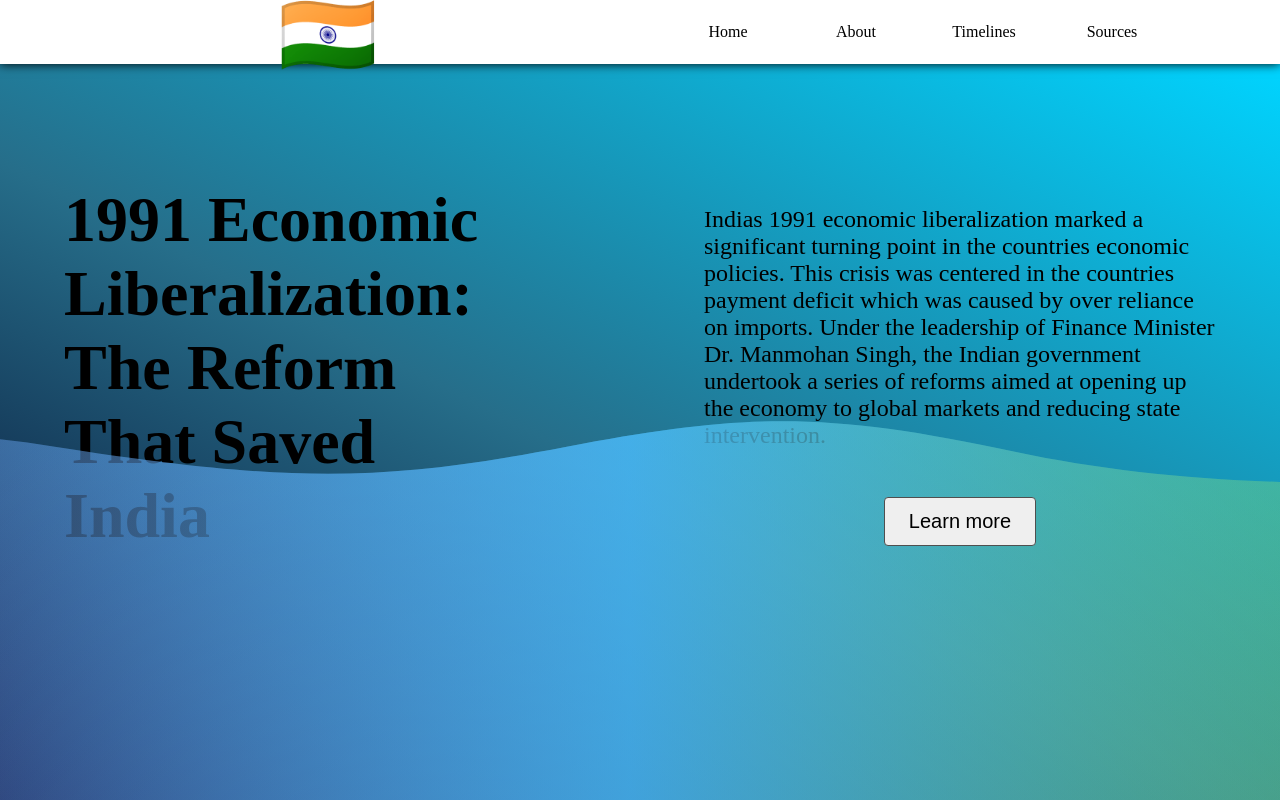
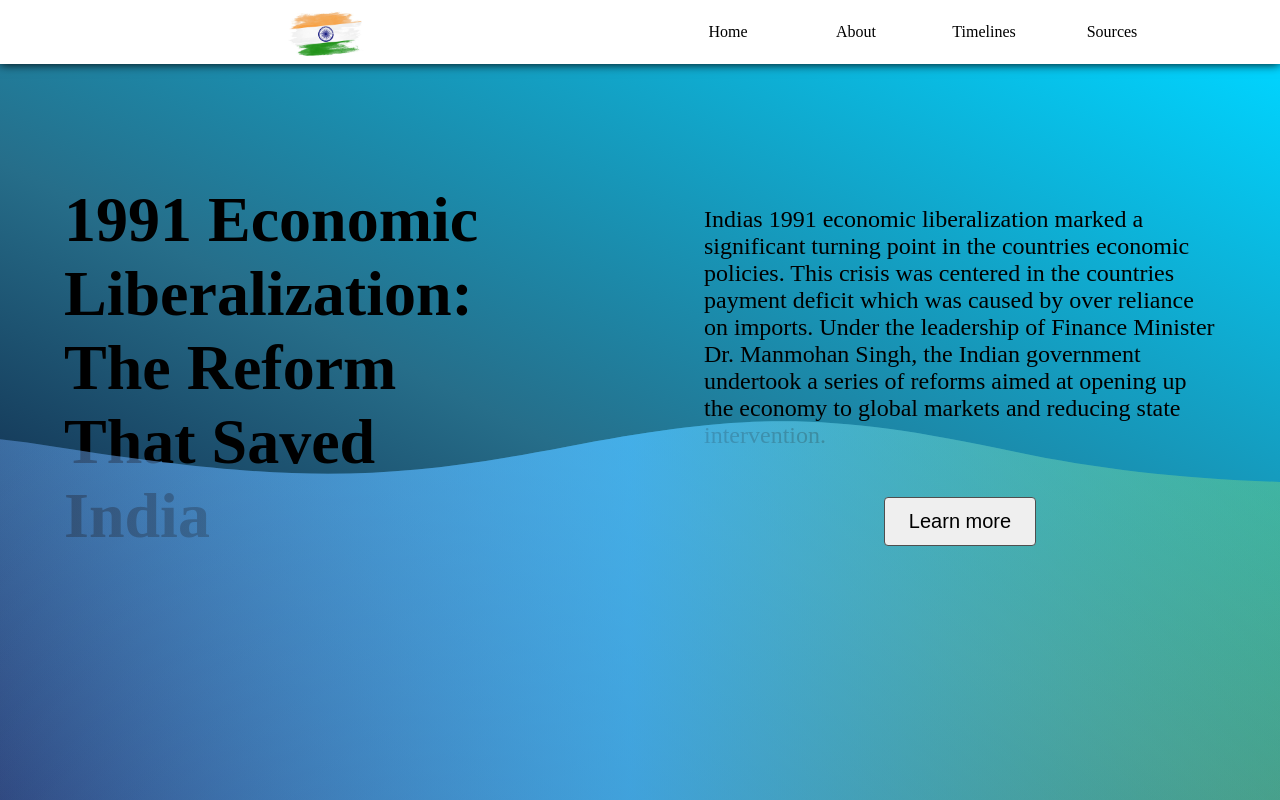
Before and after one commit to Ppandey12/Modern-India-Final-project, a plain HTML site: page index.html in a window 1280 px wide. Drawn offline with Linux system fonts and the light colour scheme; a script that the page names is missing.

Commit message:
changed the india pic in nav

```diff
--- a/index.html
+++ b/index.html
@@ -14,8 +14,7 @@
     <nav class="nav">
 
         <div class="left">
-            <p>🇮🇳</p>
-
+            <img src="./Assets/india flag.jpeg" alt="">
         </div>
         <div class="right">
             <a href="index.html">Home</a>
--- a/style.css
+++ b/style.css
@@ -12,6 +12,7 @@
     z-index: 1000;
     display: flex;
     justify-content: center;
+    background-color: #ffffff;
 }
 
 .left {
@@ -19,13 +20,15 @@
     width: 35%;
     display: flex;
     justify-content: center;
+
 }
 
-.left>p {
+.left>img {
     display: flex;
     align-items: center;
     font-size: 5rem;
     margin-top: 5px;
+    z-index: 1000;
 
 
 }
@@ -221,7 +224,9 @@ svg {
     border-radius: 10px;
 }
 
-.timeline_section2, .timeline_section3, .timeline_section4 {
+.timeline_section2,
+.timeline_section3,
+.timeline_section4 {
     height: 100vh;
     background: rgb(2, 0, 36);
     background: linear-gradient(27deg, rgba(2, 0, 36, 1) 0%, rgba(38, 110, 138, 1) 46%, rgba(0, 212, 255, 1) 100%);
```
Also changed, not shown: about.html (+1 -1 lines), sources.html (+1 -1 lines), timeline.html (+1 -2 lines), Assets/india flag.jpeg (added), 2 other files.
